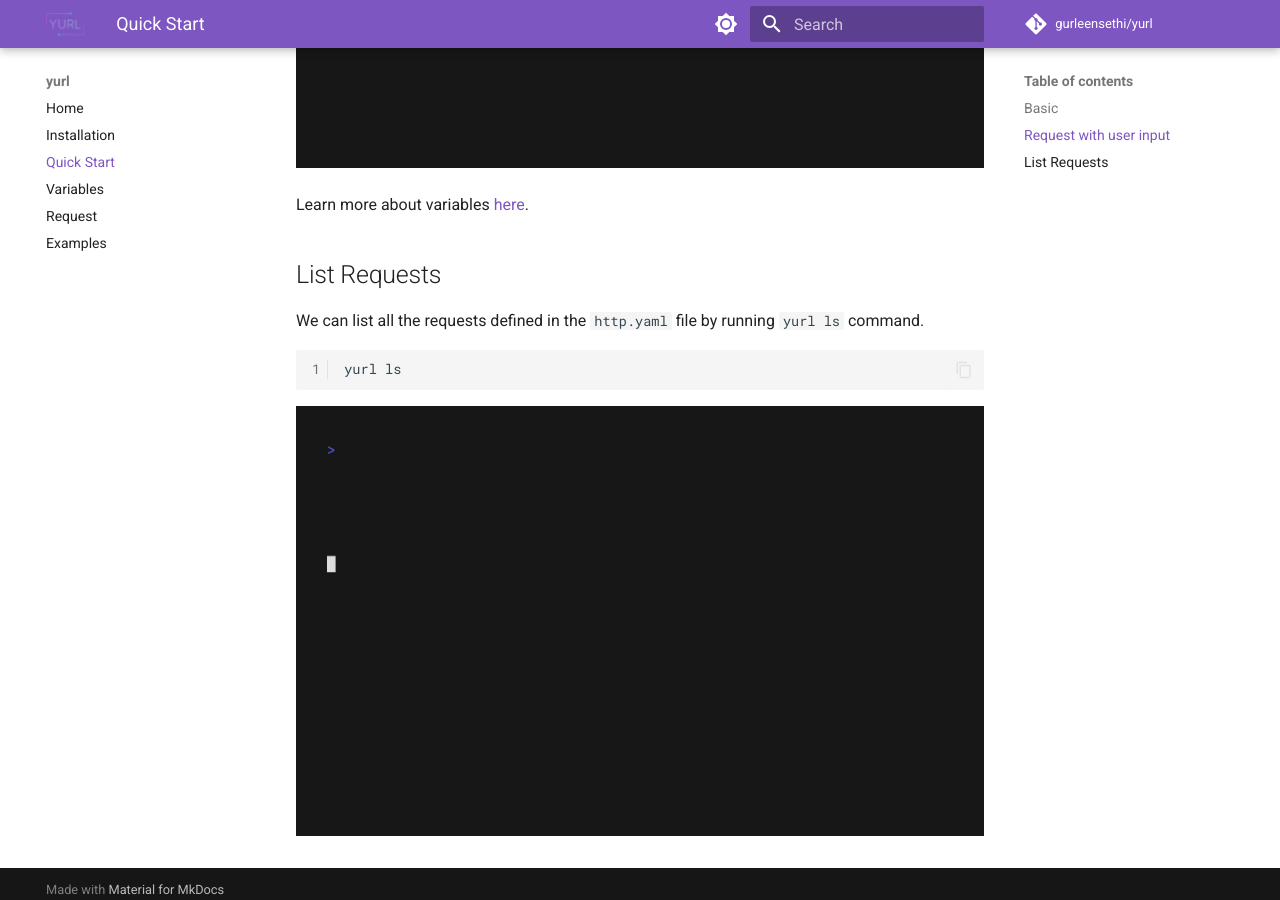
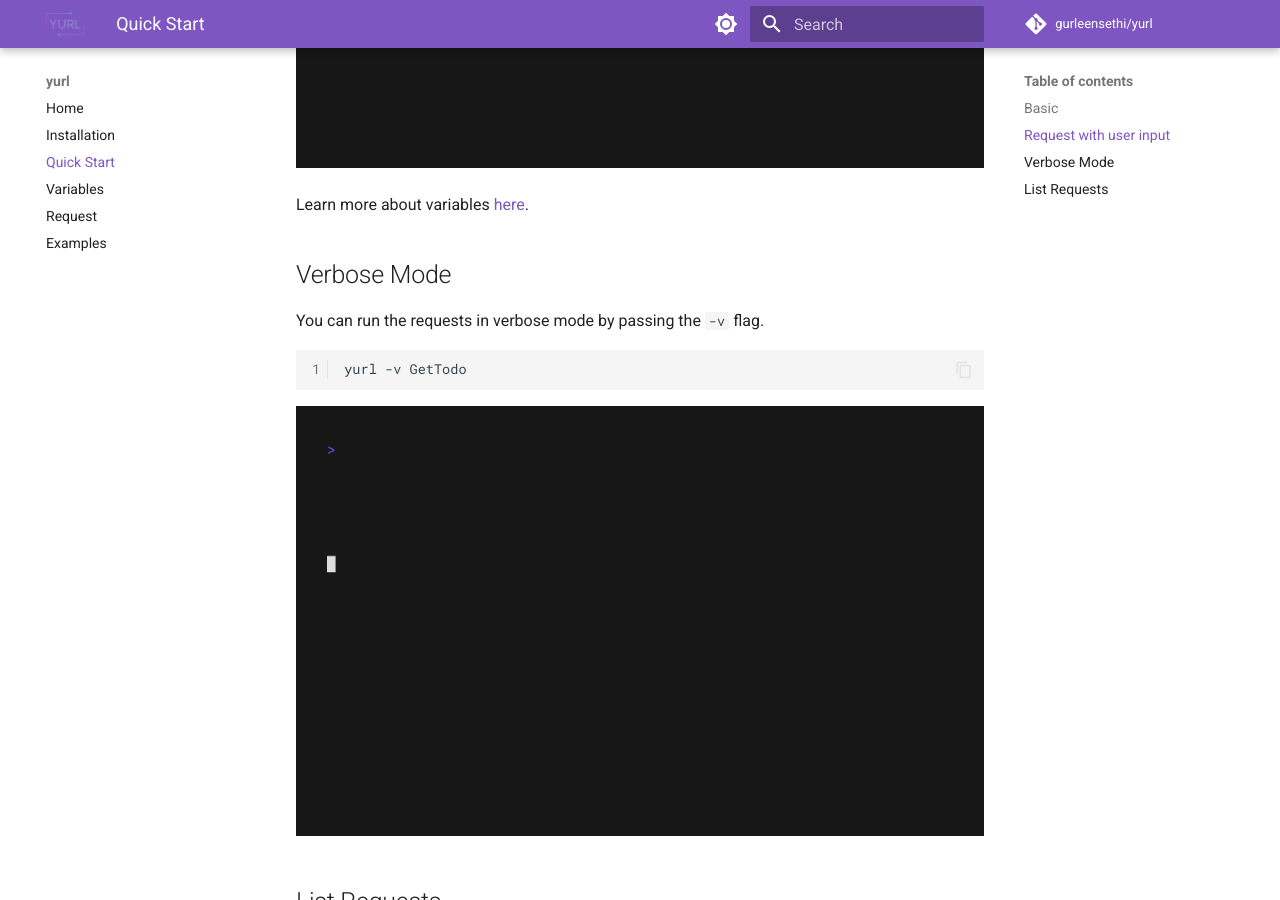
Before and after one commit to gurleensethi/yurl, an MkDocs documentation site: the page built from docs/quick-start.md, in a window 1280 px wide and 900 px high, scrolled down 2152 px. Built offline with MkDocs 1.6.1 and Material for MkDocs 9.7.7, drawn with Linux system fonts in a browser that asks for light colours; comment, search, counter and statistics services are not loaded.

Commit message:
feat: update docs

````diff
--- a/docs/quick-start.md
+++ b/docs/quick-start.md
@@ -32,7 +32,7 @@ yurl ListTodos
 
 `yurl` by default detects the `http.yaml` file and executes the `ListTodos` request.
 
-![](./media/quick-start/quick-start-1-basic.gif)
+![](./media/quick-start/quick-start-basic.gif)
 
 ## Request with user input
 
@@ -56,9 +56,19 @@ requests:
 
 We define a single request named `GetTodo` which will fetch a single todo by its id. We use variables to get the `id` from the user.
 
-![](./media/quick-start/quick-start-2-user-input.gif)
+![](./media/quick-start/quick-start-user-input.gif)
 
 Learn more about variables [here](./variables.md).
+
+## Verbose Mode
+
+You can run the requests in verbose mode by passing the `-v` flag.
+
+```bash
+yurl -v GetTodo
+```
+
+![](./media/quick-start/quick-start-verbose-mode.gif)
 
 ## List Requests
 
@@ -68,4 +78,4 @@ We can list all the requests defined in the `http.yaml` file by running `yurl ls
 yurl ls
 ```
 
-![](./media/quick-start/quick-start-3-list-requests.gif)
+![](./media/quick-start/quick-start-list-requests.gif)
````
Also changed, not shown: docs/media/quick-start/quick-start-1-basic.gif (deleted), docs/media/quick-start/quick-start-2-user-input.gif (deleted), docs/media/quick-start/quick-start-3-list-requests.gif (deleted), docs/media/quick-start/quick-start-basic.gif (added), docs/media/quick-start/quick-start-list-requests.gif (added), docs/media/quick-start/quick-start-user-input.gif (added), docs/media/quick-start/quick-start-verbose-mode.gif (added), 7 other files.
